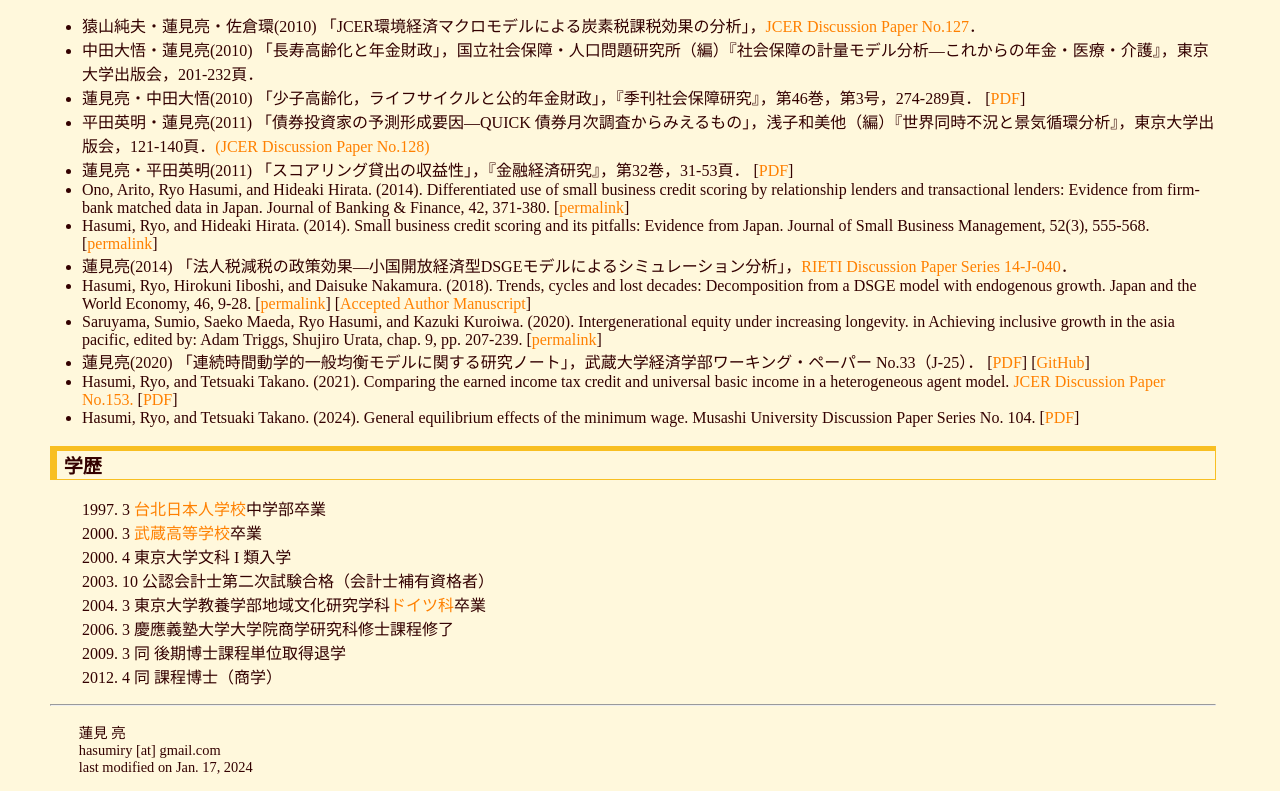
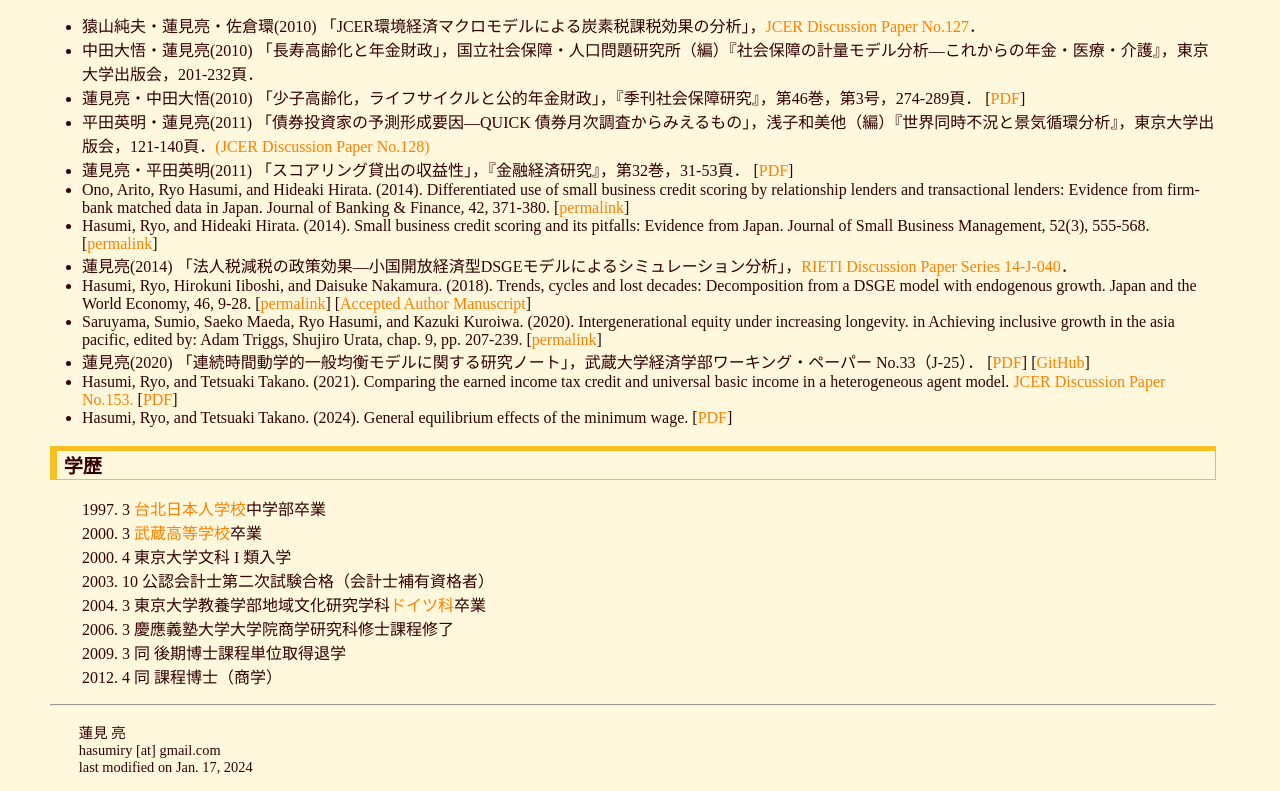
Before and after one commit to rhasumi/rhasumi.github.io, a plain HTML site: page index.html in a window 1280 px wide. Shown: the part 1039-1830 px from the top of the page. Drawn offline with Linux system fonts and the light colour scheme.

Commit message:
Update index.html

```diff
--- a/index.html
+++ b/index.html
@@ -98,7 +98,7 @@
 <li>Saruyama, Sumio, Saeko Maeda, Ryo Hasumi, and Kazuki Kuroiwa. (2020). Intergenerational equity under increasing longevity. in Achieving inclusive growth in the asia pacific, edited by: Adam Triggs, Shujiro Urata, chap. 9, pp. 207-239. [<a href="http://doi.org/10.22459/AIGAP.2020">permalink</a>] <li>
 蓮見亮(2020) 「連続時間動学的一般均衡モデルに関する研究ノート」，武蔵大学経済学部ワーキング・ペーパー No.33（J-25）． [<a href="https://rhasumi.net/data/ContinuousDGE.pdf">PDF</a>] [<a href="https://github.com/rhasumi/optimalcontrol2020">GitHub</a>]</li>
 <li>Hasumi, Ryo, and Tetsuaki Takano. (2021). Comparing the earned income tax credit and universal basic income in a heterogeneous agent model. <a href="https://www.jcer.or.jp/research-report/20210824-2.html">JCER Discussion Paper No.153.</a> [<a href=https://www.jcer.or.jp/jcer_download_log.php?f=eyJwb3N0X2lkIjo4MTQwMywiZmlsZV9wb3N0X2lkIjo4MTQ0MH0=&post_id=81403&file_post_id=81440>PDF</a>]</li>
-<li>Hasumi, Ryo, and Tetsuaki Takano. (2024). General equilibrium effects of the minimum wage. Musashi University Discussion Paper Series No. 104. [<a href="https://rhasumi.net/data/MinimumWage_Hasumi_Takano.pdf">PDF</a>]</li>
+<li>Hasumi, Ryo, and Tetsuaki Takano. (2024). General equilibrium effects of the minimum wage. [<a href="https://rhasumi.net/data/MinimumWage_Hasumi_Takano.pdf">PDF</a>]</li>
 </ul>
 
   <h3>学歴</h3>
```
